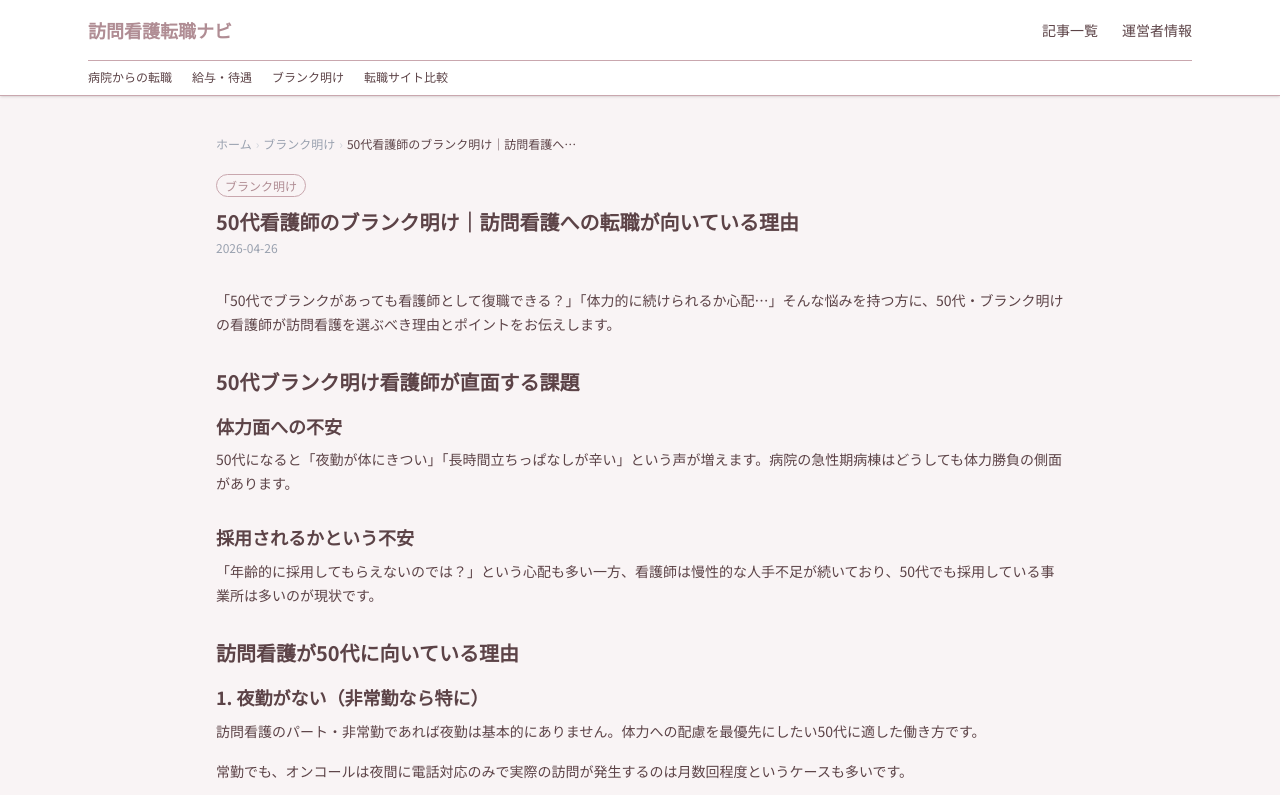
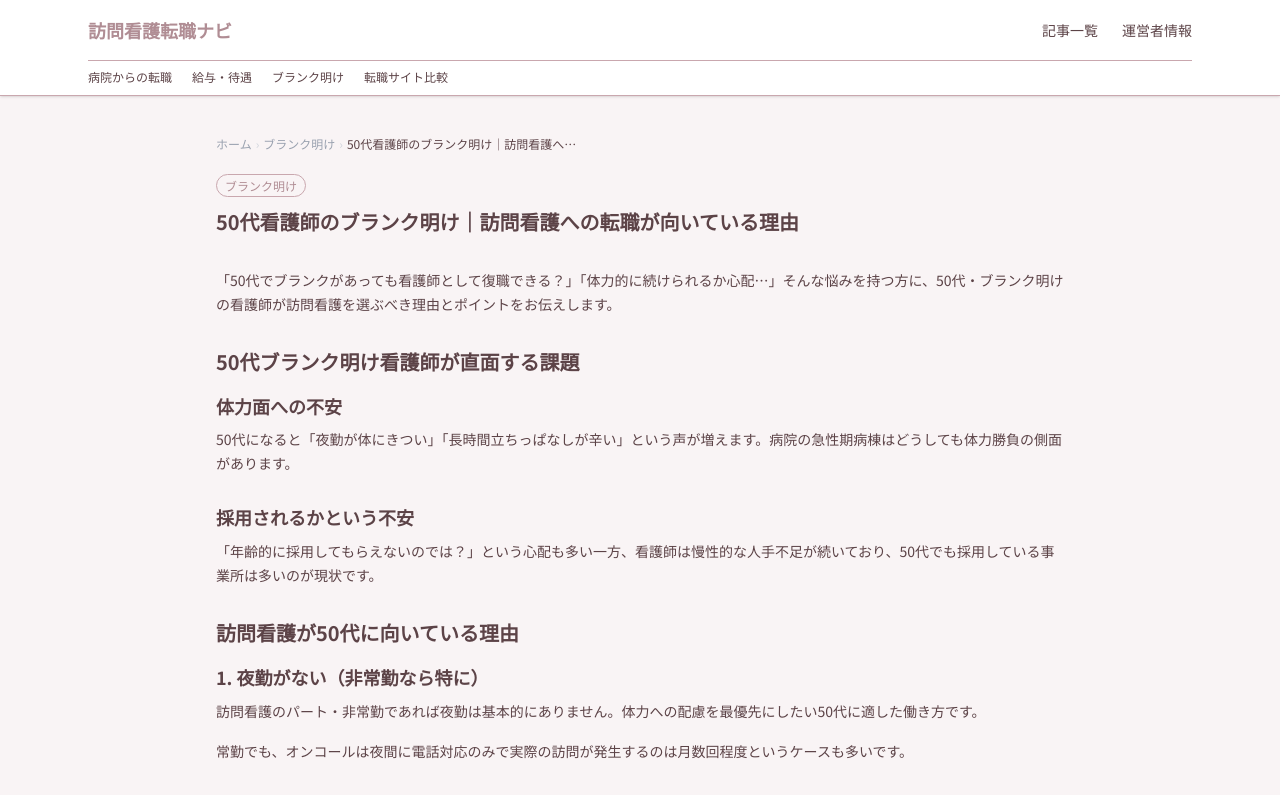
Before and after one commit to ota-sanpot/home_nurse, a Next.js app: page /articles/blank-nurse-50s in a window 1280 px wide. Shown: the top 795 px of the page. Built offline with nearby package versions, Linux system fonts and the light colour scheme.

Commit message:
fix: 記事の投稿日付表示を削除
Co-Authored-By: Claude Sonnet 4.6 <noreply@anthropic.com>

```diff
--- a/src/app/articles/[slug]/page.tsx
+++ b/src/app/articles/[slug]/page.tsx
@@ -60,7 +60,6 @@ export default async function ArticlePage({ params }: Props) {
         {frontmatter.category}
       </span>
       <h1 className="mt-3 text-xl font-bold text-rose-text leading-snug">{frontmatter.title}</h1>
-      <p className="mt-1 text-xs text-gray-400">{frontmatter.date}</p>
 
       <div className="mt-8">
         <ArticleBody>
--- a/src/components/ArticleCard.tsx
+++ b/src/components/ArticleCard.tsx
@@ -18,7 +18,6 @@ export default function ArticleCard({ article }: Props) {
         {article.title}
       </h2>
       <p className="mt-1 text-xs text-gray-400 line-clamp-2">{article.description}</p>
-      <p className="mt-2 text-xs text-gray-300">{article.date}</p>
     </Link>
   )
 }
```
